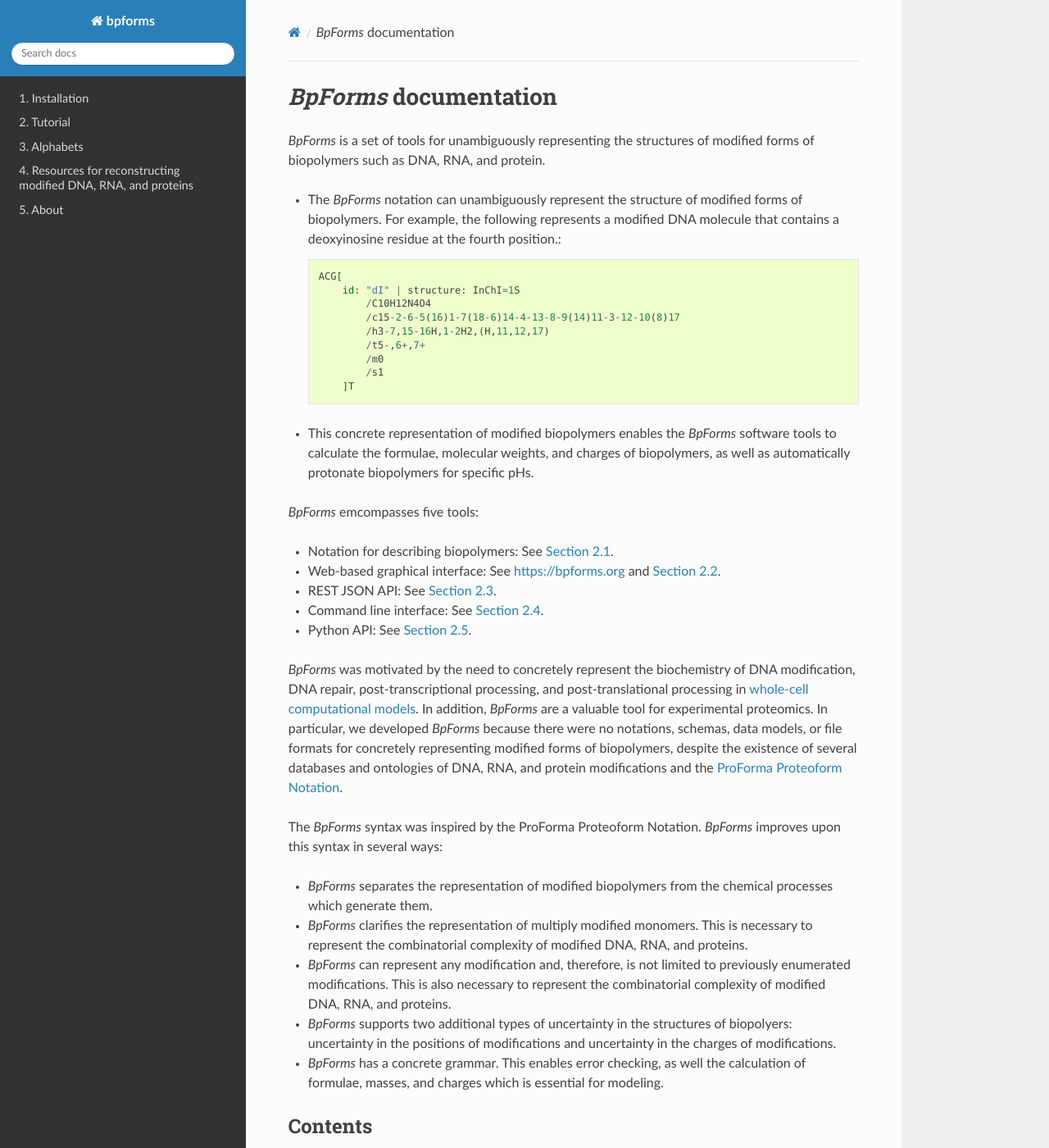
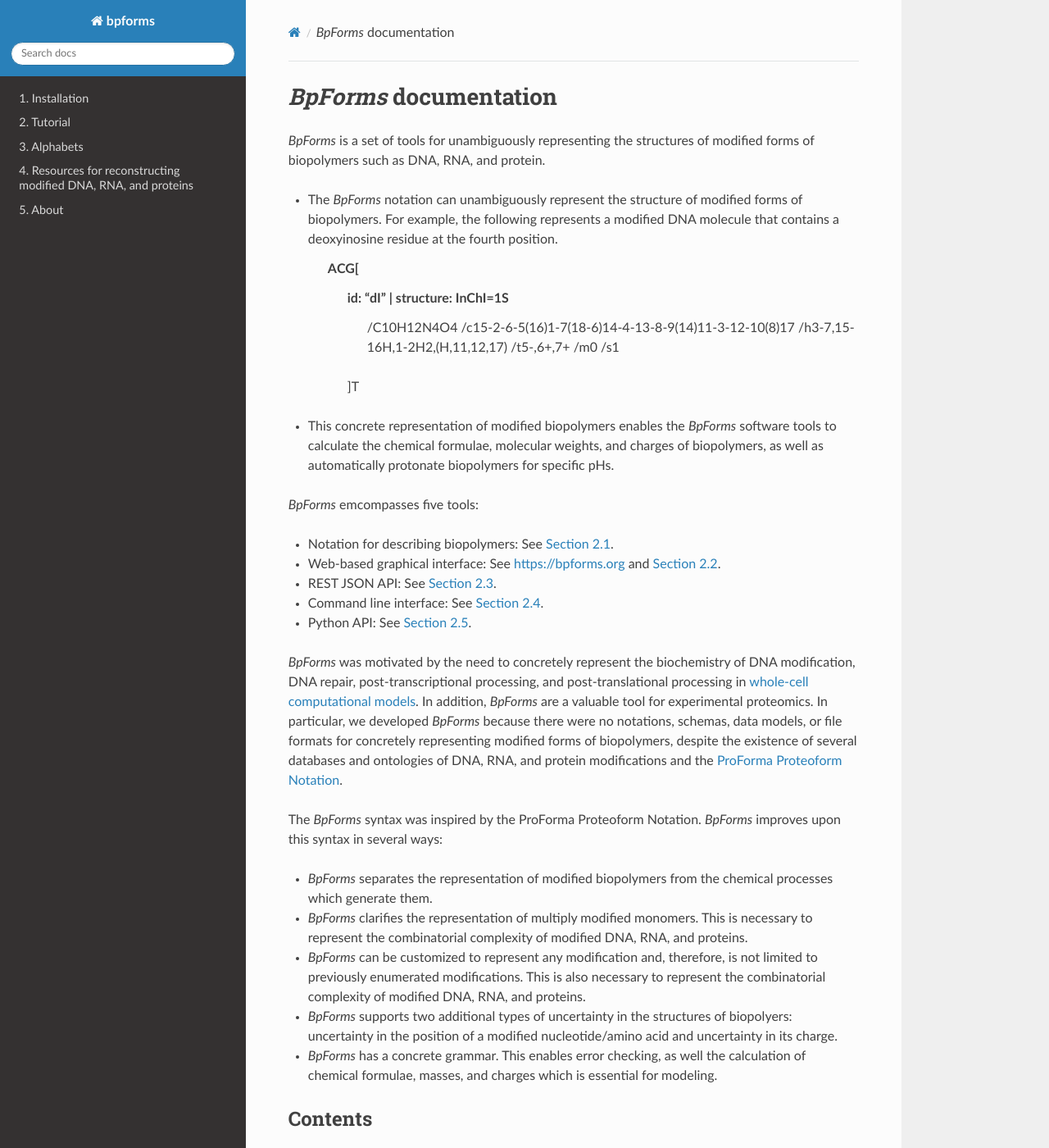
Before and after one commit to KarrLab/bpforms, a Sphinx documentation site: the page built from docs/index.rst, in a window 1280 px wide and 1400 px high. Shown: the whole window at 82% size. Built offline with Sphinx 7.4.7 and the Read the Docs theme 2.0.0, drawn with Linux system fonts in a browser that asks for light colours; pages that are not in the unit, such as notebooks, are missing from menus.

Commit message:
proofreading

```diff
--- a/docs/index.rst
+++ b/docs/index.rst
@@ -4,7 +4,7 @@
 
 `BpForms` is a set of tools for unambiguously representing the structures of modified forms of biopolymers such as DNA, RNA, and protein.
 
-* The `BpForms` notation can unambiguously represent the structure of modified forms of biopolymers. For example, the following represents a modified DNA molecule that contains a deoxyinosine residue at the fourth position.::
+* The `BpForms` notation can unambiguously represent the structure of modified forms of biopolymers. For example, the following represents a modified DNA molecule that contains a deoxyinosine residue at the fourth position.
 
     ACG[
         id: "dI" | structure: InChI=1S
@@ -16,7 +16,7 @@
             /s1
         ]T
 
-* This concrete representation of modified biopolymers enables the `BpForms` software tools to calculate the formulae, molecular weights, and charges of biopolymers, as well as automatically protonate biopolymers for specific pHs.
+* This concrete representation of modified biopolymers enables the `BpForms` software tools to calculate the chemical formulae, molecular weights, and charges of biopolymers, as well as automatically protonate biopolymers for specific pHs.
 
 `BpForms` emcompasses five tools:
 
@@ -32,9 +32,9 @@ The `BpForms` syntax was inspired by the ProForma Proteoform Notation. `BpForms`
 
 * `BpForms` separates the representation of modified biopolymers from the chemical processes which generate them.
 * `BpForms` clarifies the representation of multiply modified monomers. This is necessary to represent the combinatorial complexity of modified DNA, RNA, and proteins.
-* `BpForms` can represent any modification and, therefore, is not limited to previously enumerated modifications. This is also necessary to represent the combinatorial complexity of modified DNA, RNA, and proteins.
-* `BpForms` supports two additional types of uncertainty in the structures of biopolyers: uncertainty in the positions of modifications and uncertainty in the charges of modifications.
-* `BpForms` has a concrete grammar. This enables error checking, as well the calculation of formulae, masses, and charges which is essential for modeling.
+* `BpForms` can be customized to represent any modification and, therefore, is not limited to previously enumerated modifications. This is also necessary to represent the combinatorial complexity of modified DNA, RNA, and proteins.
+* `BpForms` supports two additional types of uncertainty in the structures of biopolyers: uncertainty in the position of a modified nucleotide/amino acid and uncertainty in its charge.
+* `BpForms` has a concrete grammar. This enables error checking, as well the calculation of chemical formulae, masses, and charges which is essential for modeling.
 
 Contents
 --------
```
